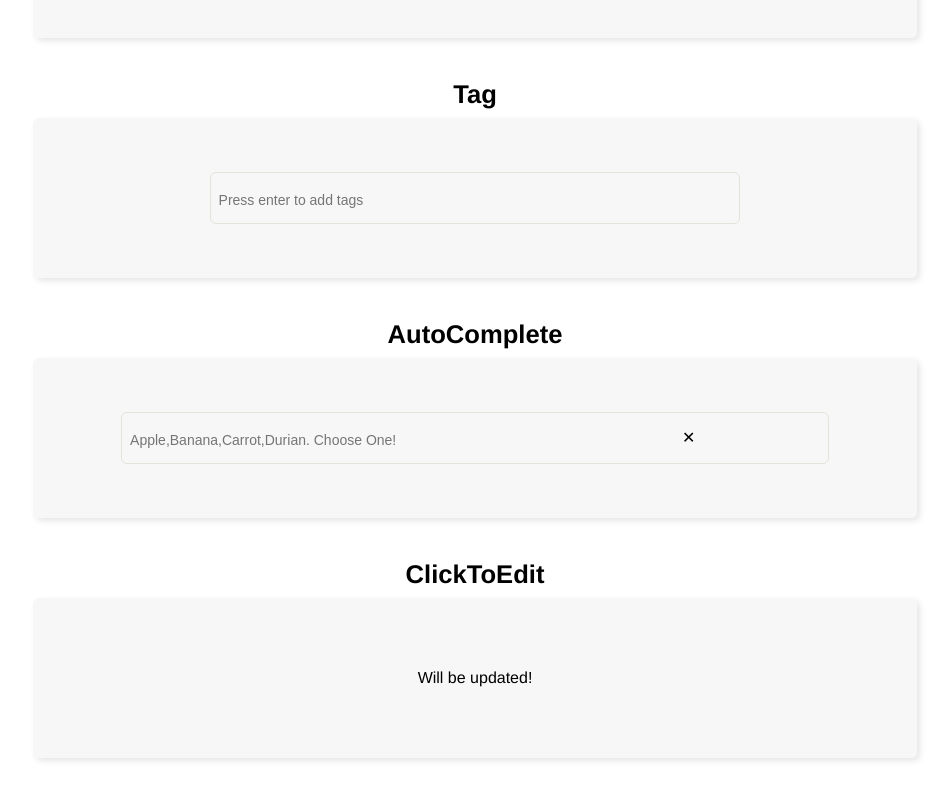
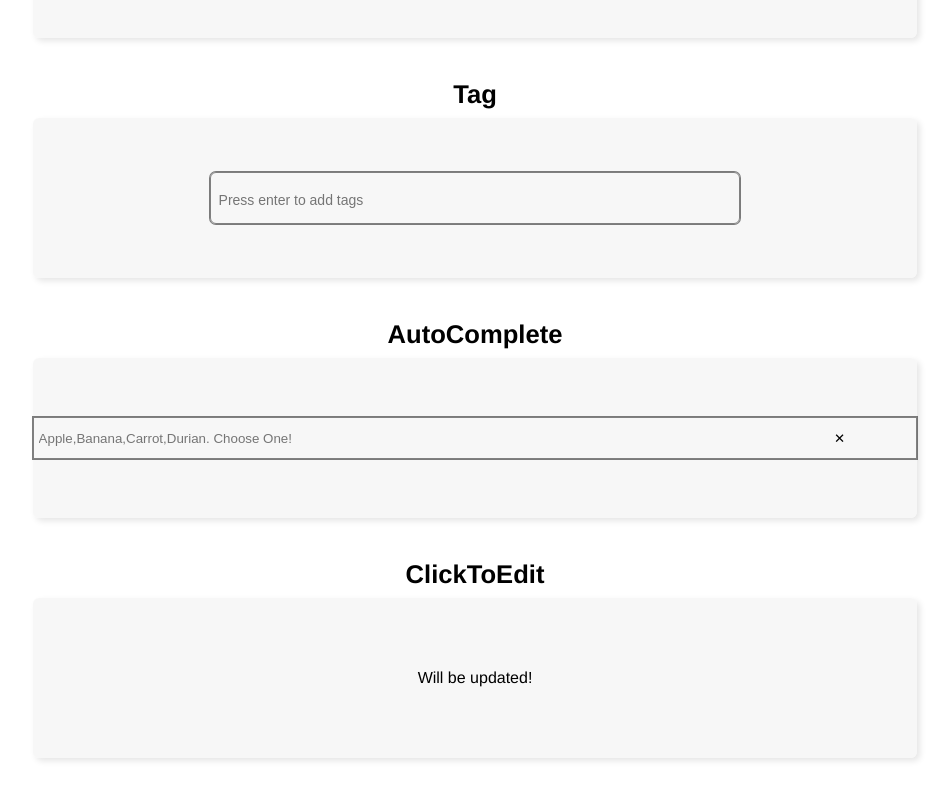
Before and after one commit to xlsoh/basic-components, a React (Create React App) app in the folder custom-component/: page / in a window 1280 px wide. Shown: the part 722-1522 px from the top of the page, without its empty margins (165-1116 px from the left). Built offline with nearby package versions, Linux system fonts and the light colour scheme.

Commit message:
FIX: fix some note

```diff
--- a/custom-component/src/components/AutoComplete.js
+++ b/custom-component/src/components/AutoComplete.js
@@ -18,7 +18,7 @@ function AutoComplete() {
 
   const resetInput = () => {
     const obj = document.getElementsByClassName('input_obj');
-    for (const i = 0; i < obj.length; i++) {
+    for (let i = 0; i < obj.length; i++) {
       obj[i].value = '';
     }
   };
@@ -55,9 +55,7 @@ function AutoComplete() {
     return (
       <ul>
         {suggestionLists.map((suggestionKeywords) => (
-          <SuggestionItem key={suggestionKeywords}>
-            {suggestionKeywords}
-          </SuggestionItem>
+          <li key={suggestionKeywords}>{suggestionKeywords}</li>
         ))}
       </ul>
     );
@@ -65,7 +63,7 @@ function AutoComplete() {
 
   return (
     <Container>
-      <AutoCompleteInput>
+      <AutoCompleteText>
         <input
           type='text'
           onChange={(e) => {
@@ -74,16 +72,16 @@ function AutoComplete() {
           placeholder='Apple,Banana,Carrot,Durian. Choose One!'
           class='input_obj'
         />
-        <ResetButton
+        <button
           onClick={() => {
             resetSuggestionLists();
             resetInput();
           }}
         >
           ✕
-        </ResetButton>
-      </AutoCompleteInput>
-      <div>{renderSuggestions()}</div>
+        </button>
+        {renderSuggestions()}
+      </AutoCompleteText>
     </Container>
   );
 }
@@ -95,37 +93,42 @@ const Container = styled.div`
   display: flex;
   align-items: center;
   justify-content: center;
-  flex-direction: column;
 `;
 
-const AutoCompleteInput = styled.div`
-  box-sizing: border-box;
-  display: flex;
-  width: 80%;
-  margin: 10px 10px;
-  padding: 0 8px;
-  border: 1px solid #e1e5d9;
-  border-radius: 6px;
-  &:focus-within {
-    border: 1px solid #0545da;
+const AutoCompleteText = styled.div`
+  width: 100%;
+  border: 1px solid grey;
+  box-shadow: 0 0 0 1px rgba(0, 0, 0, 0.5);
+  color: rgba(0, 0, 0, 0.73);
+  input {
+    background-color: inherit;
+    width: 90%;
+    height: 40px;
+    border: none;
+    color: rgba(0, 0, 0, 0.73);
+    padding: 10px 5px;
+    box-sizing: border-box;
+    outline: none;
   }
-  input {
+  ul {
+    text-align: left;
+    margin: 0;
+    padding: 0;
+    border-top: 1px solid grey;
+  }
+  li {
+    list-style: none;
+    padding: 0 0.4em;
+    cursor: pointer;
+    :hover {
+      background-color: rgba(0, 0, 0, 0.1);
+    }
+    font-size: 0.9em;
+  }
+  button {
+    background: none;
     border: none;
-    width: 80%;
-    height: 46px;
-    font-size: 14px;
-    background-color: inherit;
-    padding: 4px 0 0 0;
-    &:focus {
-      outline: transparent;
-    }
+    cursor: pointer;
+    margin: 0;
   }
 `;
-const ResetButton = styled.div`
-  display: flex;
-  align-items: center;
-`;
-
-const SuggestionItem = styled.li`
-  list-style: none;
-`;
--- a/custom-component/src/components/Modal.js
+++ b/custom-component/src/components/Modal.js
@@ -52,8 +52,12 @@ const OpenButton = styled.div`
   font-size: 0.9em;
   background-color: #0808bd;
   color: #ffffff;
-  box-shadow: 2px 2px 2px rgba(0, 0, 0, 0.2);
+  box-shadow: 2px 2px 2px rgba(0, 0, 0, 0.4);
   transition-duration: 0ms.3s;
+  :hover {
+    margin: 3px;
+    box-shadow: 2px 2px 2px rgba(0, 0, 0, 0.2);
+  }
   :active {
     margin: 3px;
     box-shadow: none;
--- a/custom-component/src/components/Tab.js
+++ b/custom-component/src/components/Tab.js
@@ -86,6 +86,7 @@ const ActiveTab = styled.span`
   flex: 1;
   border-top-left-radius: ${({ value }) => (value === 1 ? '6px' : '0')};
   border-top-right-radius: ${({ value }) => (value === 3 ? '6px' : '0')};
+  box-shadow: 1px 1px 3px rgba(0, 0, 0, 0.3);
 `;
 
 const Tabs = styled.span`
--- a/custom-component/src/components/Tag.js
+++ b/custom-component/src/components/Tag.js
@@ -54,7 +54,8 @@ const TagsInput = styled.div`
   width: 60%;
   margin: 10px 10px;
   padding: 0 8px;
-  border: 1px solid #e1e5d9;
+  border: 1px solid grey;
+  box-shadow: 0 0 0 1px rgba(0, 0, 0, 0.5);
   border-radius: 6px;
   &:focus-within {
     border: 1px solid #0545da;
--- a/custom-component/src/components/Toggle.js
+++ b/custom-component/src/components/Toggle.js
@@ -43,6 +43,7 @@ const ToggleContainer = styled.div`
   cursor: pointer;
   background-color: ${({ value }) =>
     value ? '#0808bd' : 'rgba(0, 0, 0, 0.5);'};
+  box-shadow: 1px 1px 3px rgba(0, 0, 0, 0.3);
 `;
 
 const Circle = styled.div`
```
